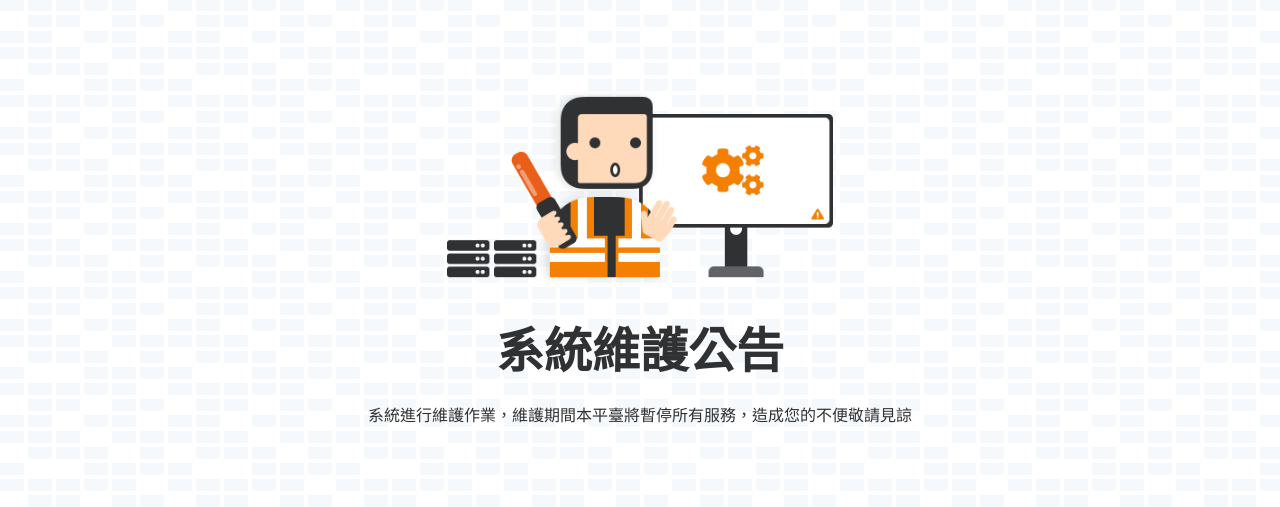
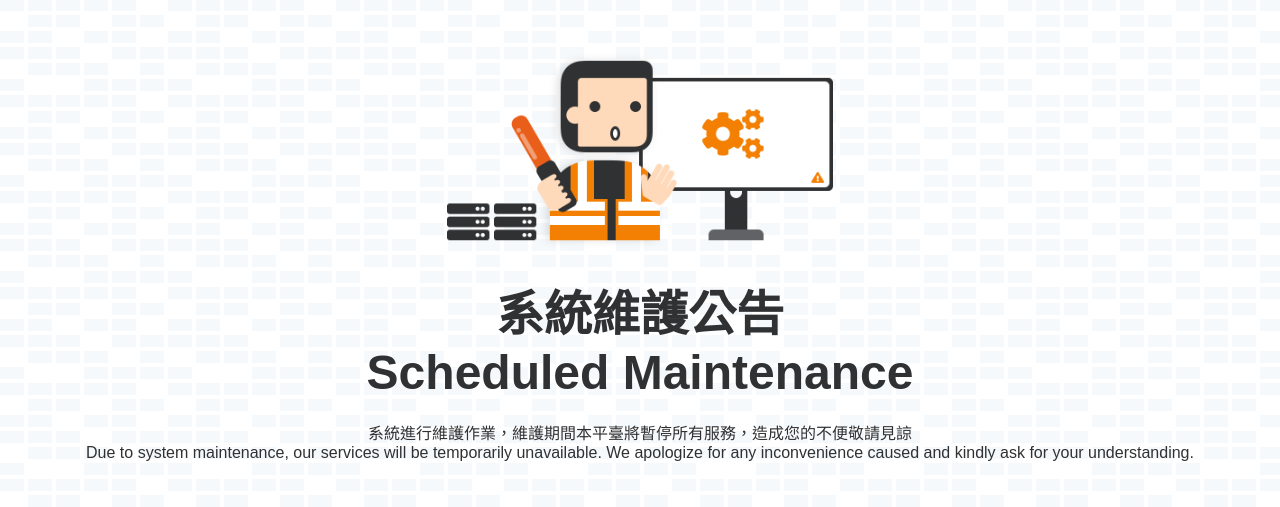
Before and after one commit to moda-gov-tw/maintenance-page, a plain HTML site: page index.html in a window 1280 px wide. Shown: the part 113-620 px from the top of the page. Drawn offline with Linux system fonts and the light colour scheme.

Commit message:
add english notice

```diff
--- a/index.html
+++ b/index.html
@@ -68,10 +68,11 @@
           <div class="system-maintain-img">
             <img src="logo.png" alt="系統維護公告圖示"/>
           </div>
-          <h1 class="title">系統維護公告</h1>
+          <h1 class="title">系統維護公告<br />Scheduled Maintenance</h1>
           <!-- <div class="subtitle">2021 年 12 月 09 日 17:30 至 2021 年 12 月 09 日 19:00</div> -->
           <p>
-            系統進行維護作業，維護期間本平臺將暫停所有服務，造成您的不便敬請見諒
+            系統進行維護作業，維護期間本平臺將暫停所有服務，造成您的不便敬請見諒<br />
+            Due to system maintenance, our services will be temporarily unavailable. We apologize for any inconvenience caused and kindly ask for your understanding.
           </p>
           <div class="logo">
             <img src="" alt=""/>
```
